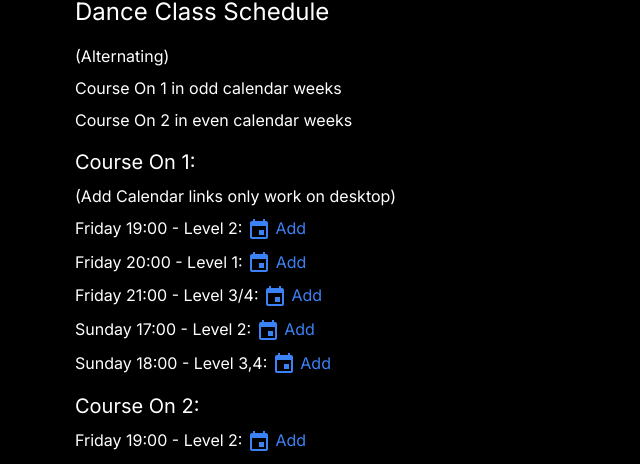
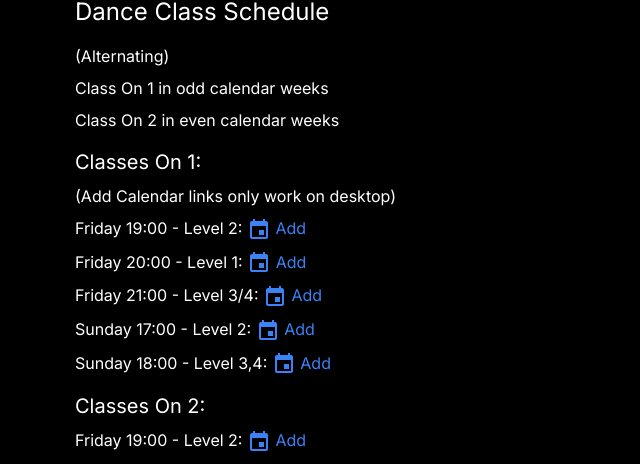
Before and after one commit to mgsgde/astoria, a Next.js app in the folder webapp/: page / in a window 1280 px wide. Shown: the part 331-795 px from the top of the page, without its empty margins (277-917 px from the left). Built offline with nearby package versions, Linux system fonts and the light colour scheme.

Commit message:
Course -> Class.

```diff
--- a/webapp/app/page.tsx
+++ b/webapp/app/page.tsx
@@ -20,11 +20,11 @@ export default function Home() {
           <h2 className="mb-4 text-2xl">Dance Class Schedule</h2>
           <p className="mb-2">(Alternating)</p>
           <ul className="space-y-2">
-            <li>Course On 1 in odd calendar weeks</li>
-            <li>Course On 2 in even calendar weeks</li>
+            <li>Class On 1 in odd calendar weeks</li>
+            <li>Class On 2 in even calendar weeks</li>
           </ul>
 
-          <h3 className="my-4 mb-2 text-xl">Course On 1:</h3>
+          <h3 className="my-4 mb-2 text-xl">Classes On 1:</h3>
           <div className='mb-2'>(Add Calendar links only work on desktop)</div>
           <ul className="space-y-2">
             <li>
@@ -74,7 +74,7 @@ export default function Home() {
             </li>
           </ul>
 
-          <h3 className="my-4 mb-2 text-xl">Course On 2:</h3>
+          <h3 className="my-4 mb-2 text-xl">Classes On 2:</h3>
           <ul className="space-y-2">
             <li>
               Friday 19:00 - Level 2:{' '}
```
Also changed, not shown: 4 other files (tests, documents, lock files or other folders).
